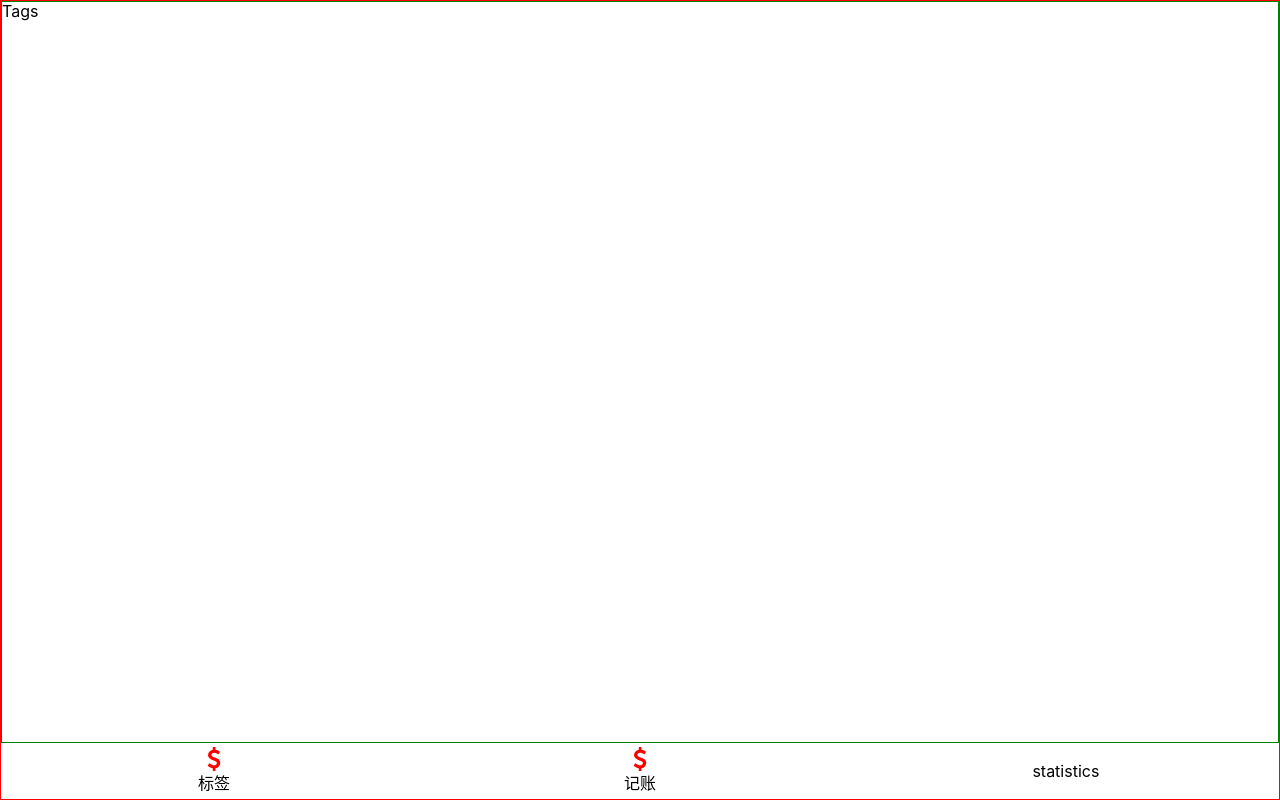
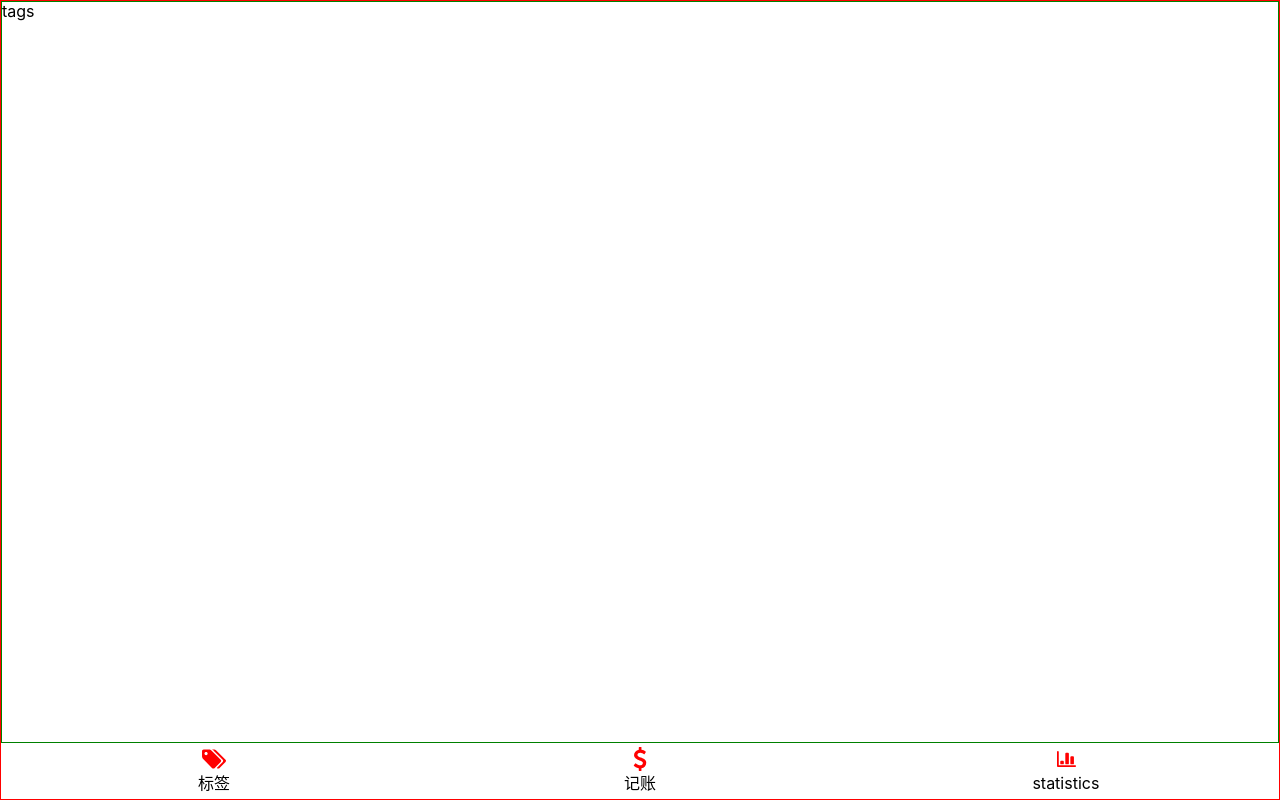
Before and after one commit to LarryZhaoSSS/used-money-react, a React app: page /#/tags in a window 1280 px wide. Built offline with nearby package versions, Linux system fonts and the light colour scheme.

Commit message:
svg and layout

```diff
--- a/package.json
+++ b/package.json
@@ -149,6 +149,7 @@
     ]
   },
   "devDependencies": {
+    "@types/webpack-env": "^1.15.2",
     "svg-sprite-loader": "^4.2.6",
     "svgo-loader": "^2.2.1"
   }
--- a/src/App.tsx
+++ b/src/App.tsx
@@ -9,25 +9,11 @@ import {
 import { Statistics } from 'views/Statistics';
 import { Money } from 'views/Money';
 import { NoMatch } from 'views/NoMatch';
-import styled from 'styled-components';
 import { Nav } from 'components/Nav';
-const Wrapper = styled.div`
-  border: 1px solid red;
-  height: 100vh;
-  display: flex;
-  flex-direction: column;
-`;
-const Main = styled.div`
-  border: 1px solid green;
-  flex-grow: 1;
-  overflow: auto;
-`;
 
 function App() {
   return (
     <Router>
-      <Wrapper>
-        <Main>
       <Switch>
         <Route path='/tags'>
           <Tags />
@@ -43,9 +29,6 @@ function App() {
           <NoMatch />
         </Route>
       </Switch>
-        </Main>
-        <Nav />
-      </Wrapper>
     </Router>
   );
 }
--- /dev/null
+++ b/src/components/Icon.tsx
@@ -0,0 +1,18 @@
+import React from 'react';
+let importAll = (requireContext: __WebpackModuleApi.RequireContext) =>
+  requireContext.keys().forEach(requireContext);
+try {
+  importAll(require.context('../assets/icons', true, /\.svg$/));
+} catch (error) {
+  console.log(error);
+}
+type Props = {
+  name: string;
+};
+export const Icon = (props: Props) => {
+  return (
+    <svg fill='red' className='icon'>
+      <use xlinkHref={`#${props.name}`}></use>
+    </svg>
+  );
+};
--- /dev/null
+++ b/src/components/Layout.tsx
@@ -0,0 +1,23 @@
+import React from 'react';
+import styled from 'styled-components';
+import { Nav } from './Nav';
+export const Wrapper = styled.div`
+  border: 1px solid red;
+  height: 100vh;
+  display: flex;
+  flex-direction: column;
+`;
+export const Main = styled.div`
+  border: 1px solid green;
+  flex-grow: 1;
+  overflow: auto;
+`;
+
+export const Layout = (props: any) => {
+  return (
+    <Wrapper>
+      <Main>{props.children}</Main>
+      <Nav />
+    </Wrapper>
+  );
+};
--- a/src/components/Nav.tsx
+++ b/src/components/Nav.tsx
@@ -2,6 +2,7 @@ import React from 'react';
 import styled from 'styled-components';
 import { Link } from 'react-router-dom';
 import x from '../assets/icons/dollar.svg';
+import { Icon } from './Icon';
 console.log(x);
 const NavWrapper = styled.nav`
   line-height: 24px;
@@ -27,18 +28,15 @@ export const Nav = () => {
     <NavWrapper>
       <ul>
         <li>
-          <svg fill='red' className='icon'>
-            <use xlinkHref='#dollar'></use>
-          </svg>
+          <Icon name='label' />
           <Link to='/tags'>标签</Link>
         </li>
         <li>
-          <svg fill='red' className='icon'>
-            <use xlinkHref='#dollar'></use>
-          </svg>
+          <Icon name='dollar' />
           <Link to='/money'>记账</Link>
         </li>
         <li>
+          <Icon name='statistic' />
           <Link to='/statistics'>statistics</Link>
         </li>
       </ul>
--- a/src/views/Money.tsx
+++ b/src/views/Money.tsx
@@ -1,5 +1,6 @@
 import React from 'react';
+import { Layout } from 'components/Layout';
 
 export const Money = () => {
-  return <div>money</div>;
+  return <Layout>money</Layout>;
 };
--- a/src/views/Statistics.tsx
+++ b/src/views/Statistics.tsx
@@ -1,5 +1,6 @@
 import React from 'react';
+import { Layout } from '../components/Layout';
 
 export const Statistics = () => {
-  return <div>Statistics</div>;
+  return <Layout>statistic</Layout>;
 };
--- a/src/views/Tags.tsx
+++ b/src/views/Tags.tsx
@@ -1,5 +1,6 @@
 import React from 'react';
+import { Layout } from 'components/Layout';
 
 export const Tags = () => {
-  return <div>Tags</div>;
+  return <Layout>tags</Layout>;
 };
```
Also changed, not shown: 1 other file (tests, documents, lock files or other folders). Lines whose indentation alone changed are shown as unchanged.
